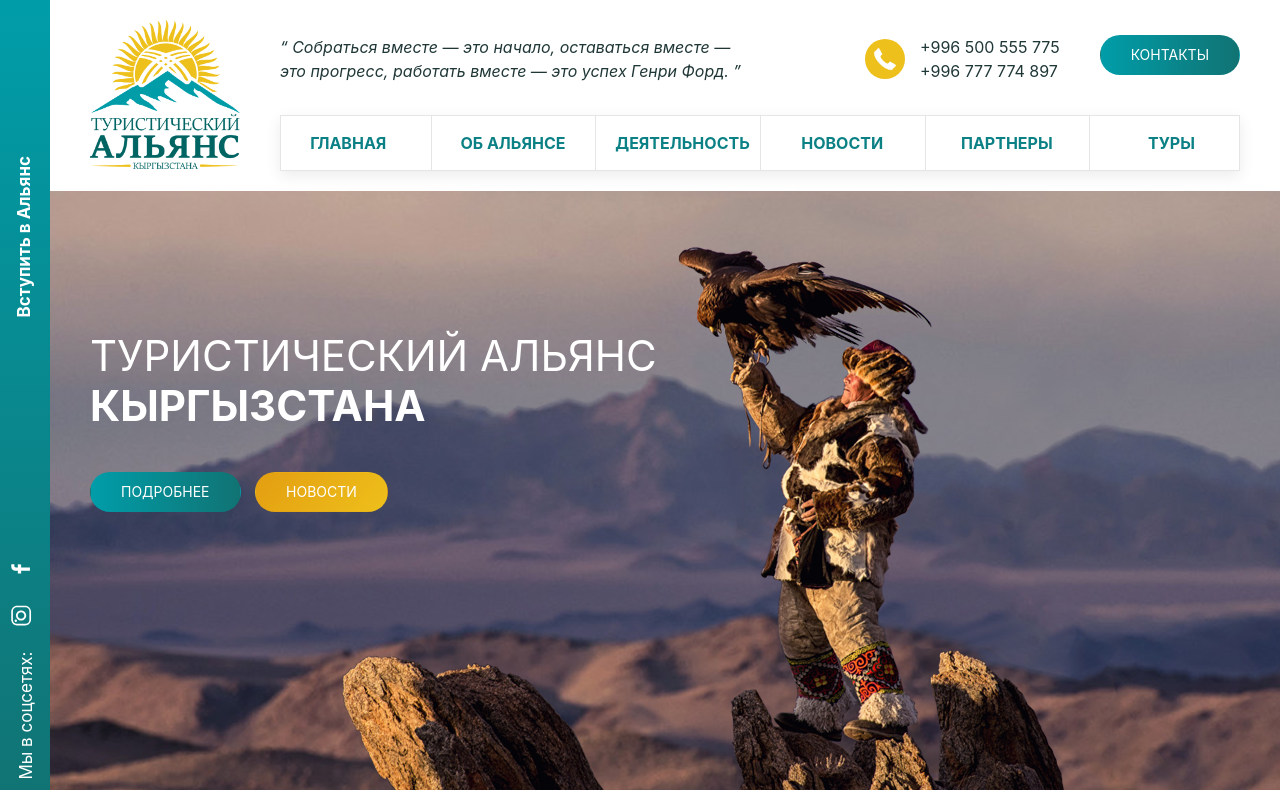
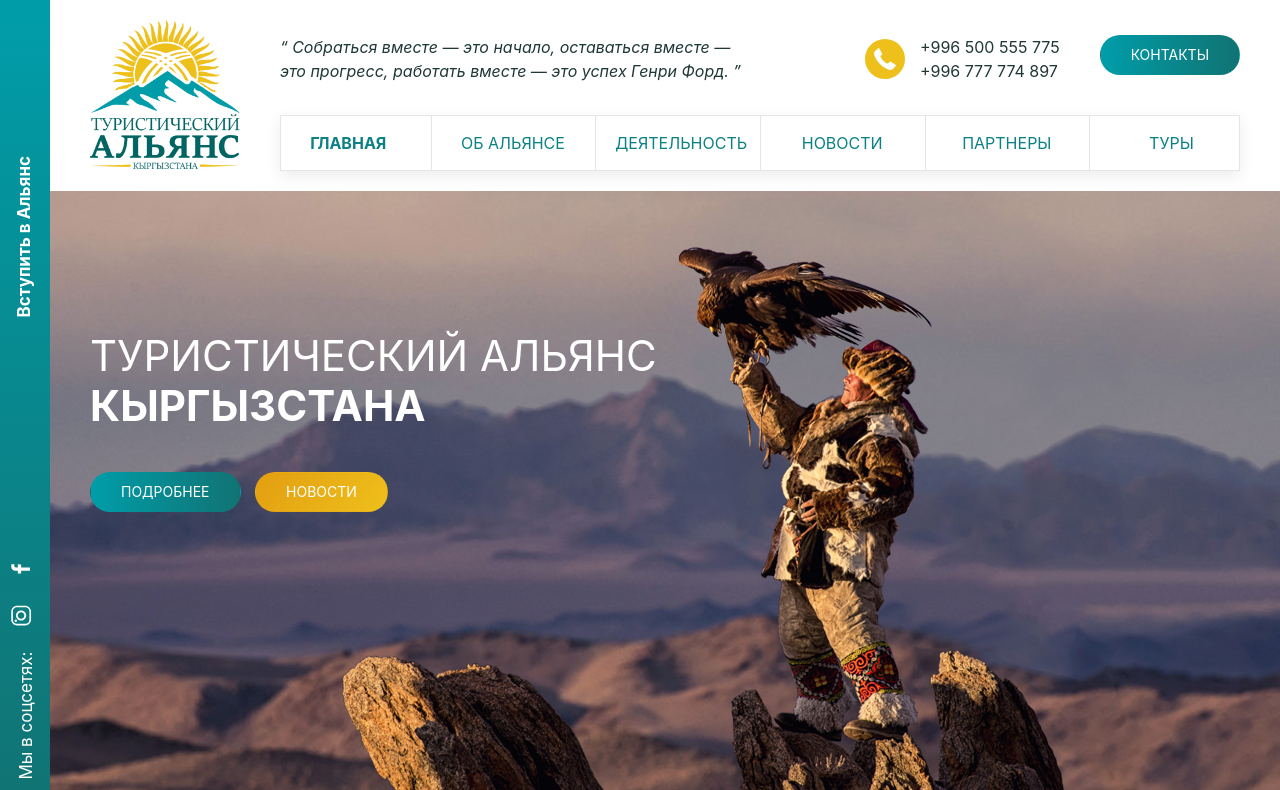
Before and after one commit to iskenderarzymatov/taktak, a Django app: page / in a window 1280 px wide. Shown: the top 790 px of the page. Run offline with Django 3.2, Linux system fonts and the light colour scheme.

Commit message:
base home links

```diff
--- a/templates/base.html
+++ b/templates/base.html
@@ -1,4 +1,5 @@
 {% load static %}
+{% load main_tags %}
 <!DOCTYPE html>
 <html>
     <head>
@@ -110,22 +111,22 @@
                             <div class="head-nav uk-box-shadow-medium">
                                 <div class="uk-grid-small uk-grid-divider uk-child-width-1-6" uk-grid>
                                     <div>
-                                        <a href="{% url 'home' %}" class="head-nav-menu uk-text-bold">Главная</a>
+                                        <a href="{% url 'home' %}" class="head-nav-menu {% nav_text_bold_class request '/' %}">Главная</a>
                                     </div>
                                     <div>
-                                        <a href="{% url 'about' %}" class="head-nav-menu uk-text-bold">Об Альянсе</a>
+                                        <a href="{% url 'about' %}" class="head-nav-menu {% nav_text_bold_class request '/about/' %}">Об Альянсе</a>
                                     </div>
                                     <div>
-                                        <a href="{% url 'deyatelnost' %}" class="head-nav-menu uk-text-bold">Деятельность</a>
+                                        <a href="{% url 'deyatelnost' %}" class="head-nav-menu {% nav_text_bold_class request '/deyatelnost/' %}">Деятельность</a>
                                     </div>
                                     <div>
-                                        <a href="{% url 'news' %}" class="head-nav-menu uk-text-bold">Новости</a>
+                                        <a href="{% url 'news' %}" class="head-nav-menu {% nav_text_bold_class request '/news/' %}">Новости</a>
                                     </div>
                                     <div>
-                                        <a href="{% url 'partners' %}" class="head-nav-menu uk-text-bold">Партнеры</a>
+                                        <a href="{% url 'partners' %}" class="head-nav-menu {% nav_text_bold_class request '/partners/' %}">Партнеры</a>
                                     </div>
                                     <div>
-                                        <a href="{% url 'tours' %}" class="head-nav-menu uk-text-bold">Туры</a>
+                                        <a href="{% url 'tours' %}" class="head-nav-menu {% nav_text_bold_class request '/tours/' %}">Туры</a>
                                     </div>
                                 </div>
                             </div>
--- a/templates/home.html
+++ b/templates/home.html
@@ -9,8 +9,8 @@
                                 <div class="uk-container uk-light">
                                     <h1 class="uk-text-uppercase uk-margin-xlarge-top">Туристический Альянс<br> <b>кыргызстана</b></h1>
                                     <div class="uk-margin-medium-top">
-                                    <a class="uk-button uk-button-primary brr uk-margin-small-right" href="about.html"> Подробнее</a>
-                                    <a class="uk-button uk-button-secondary brr" href="news.html"> Новости</a>
+                                    <a class="uk-button uk-button-primary brr uk-margin-small-right" href="{% url 'about' %}"> Подробнее</a>
+                                    <a class="uk-button uk-button-secondary brr" href="{% url 'news' %}"> Новости</a>
                                     </div>
                                 </div>
                             </div>
```
